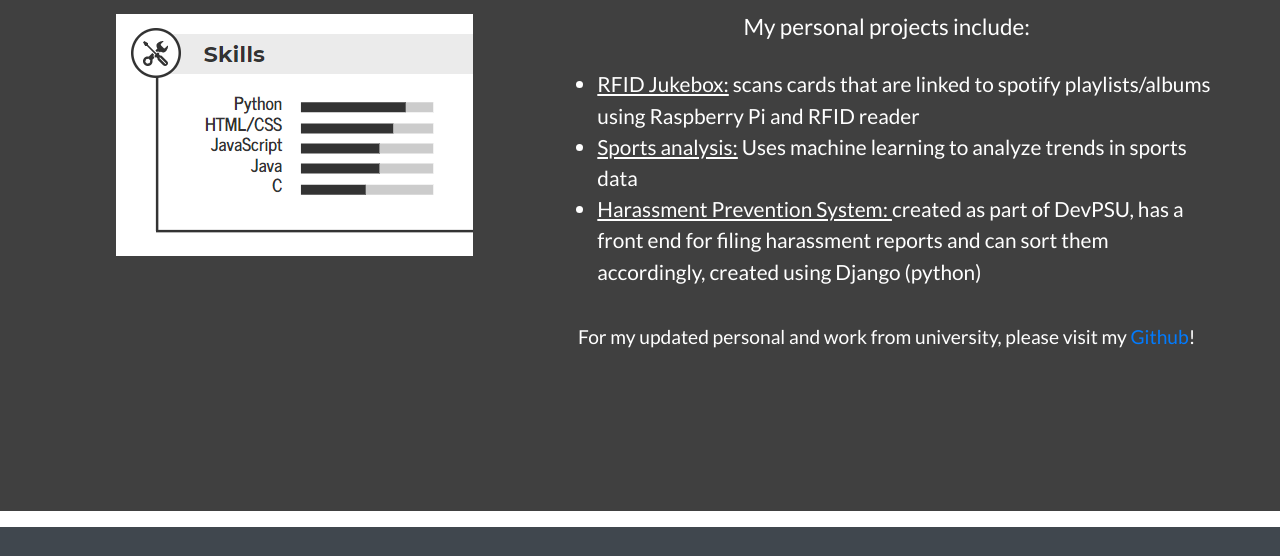
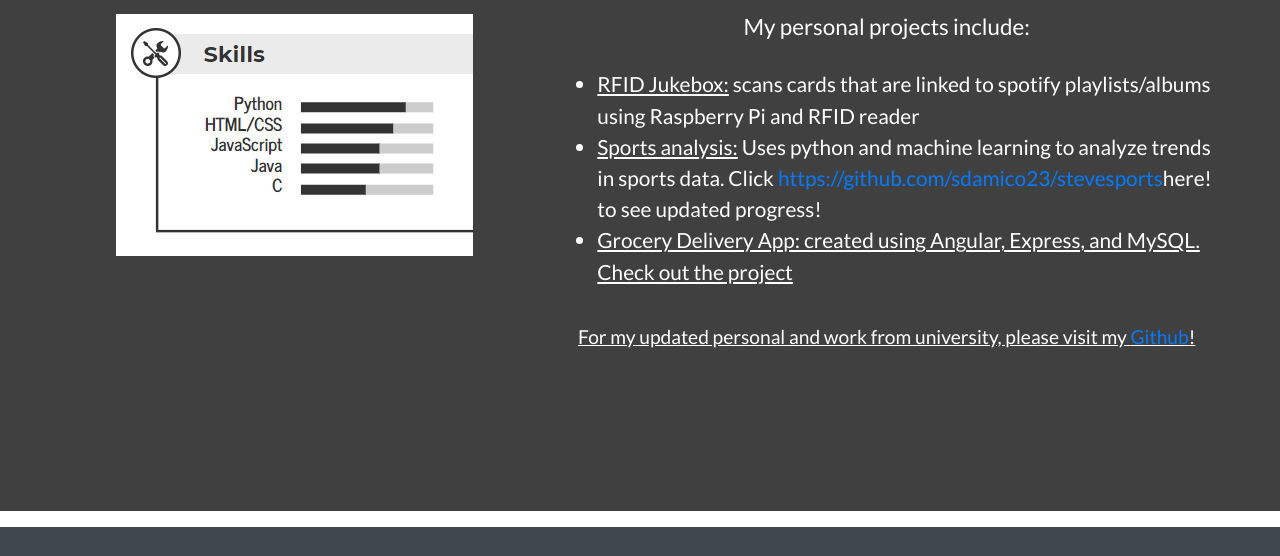
Before and after one commit to sdamico23/sdamico23.github.io, a plain HTML site: page index.html in a window 1280 px wide. Shown: the part 2420-2976 px from the top of the page. Drawn offline with Linux system fonts and the light colour scheme.

Commit message:
Update index.html

```diff
--- a/index.html
+++ b/index.html
@@ -166,8 +166,8 @@
           <h5 class="projects-head">My personal projects include:</h5>
           <ul class="ul-projects" type="disk">
             <li><u>RFID Jukebox:</u>   scans cards that are linked to spotify playlists/albums using Raspberry Pi and RFID reader</li>
-            <li><u>Sports analysis:</u> Uses machine learning to analyze trends in sports data</li>
-            <li><u>Harassment Prevention System: </u>created as part of DevPSU, has a front end for filing harassment reports and can sort them accordingly, created using Django (python)</li>
+            <li><u>Sports analysis:</u> Uses python and machine learning to analyze trends in sports data. Click <a href="url">https://github.com/sdamico23/stevesports</a>here! to see updated progress!</li>
+            <li><u>Grocery Delivery App: created using Angular, Express, and MySQL. Check out the project </li>
             </ul>
           <p class="projects-p">For my updated personal and work from university, please visit my  <a href="http://www.github.com/sdamico23">Github</a>!</p>
 
```
